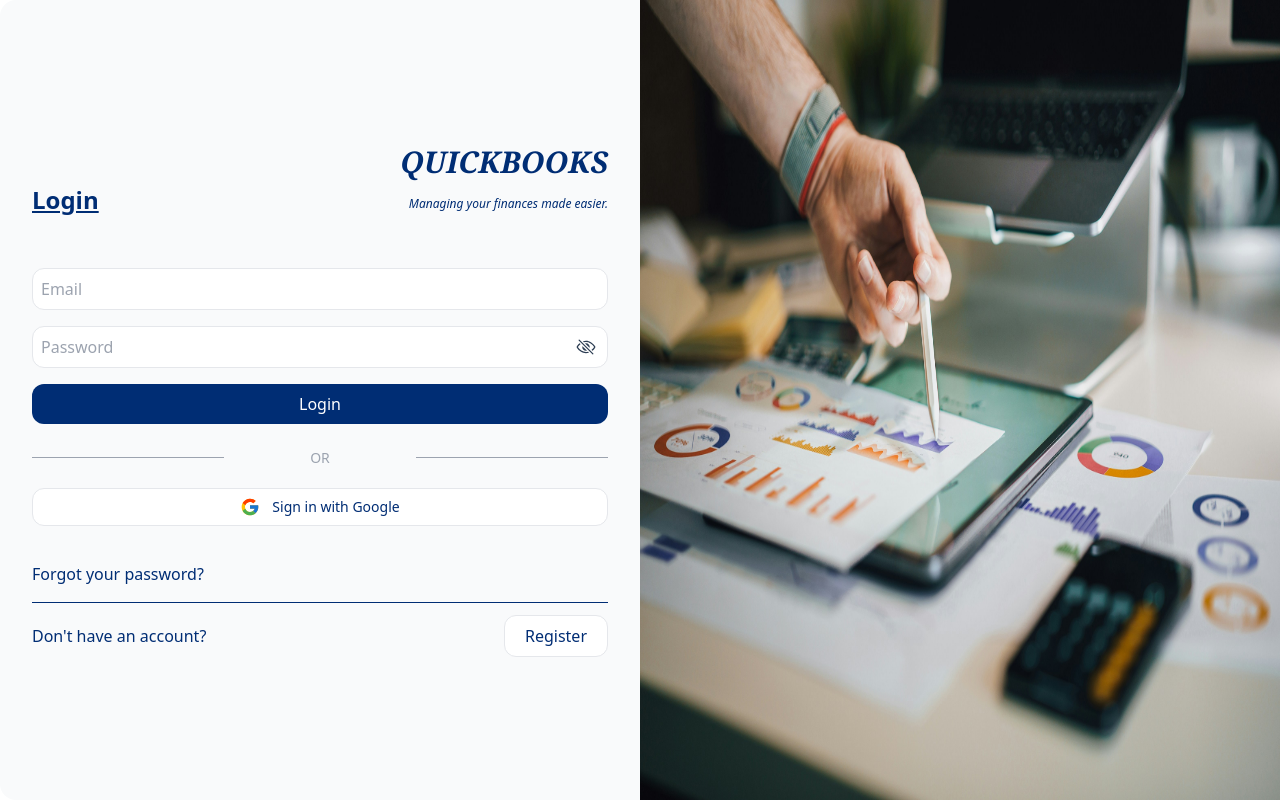
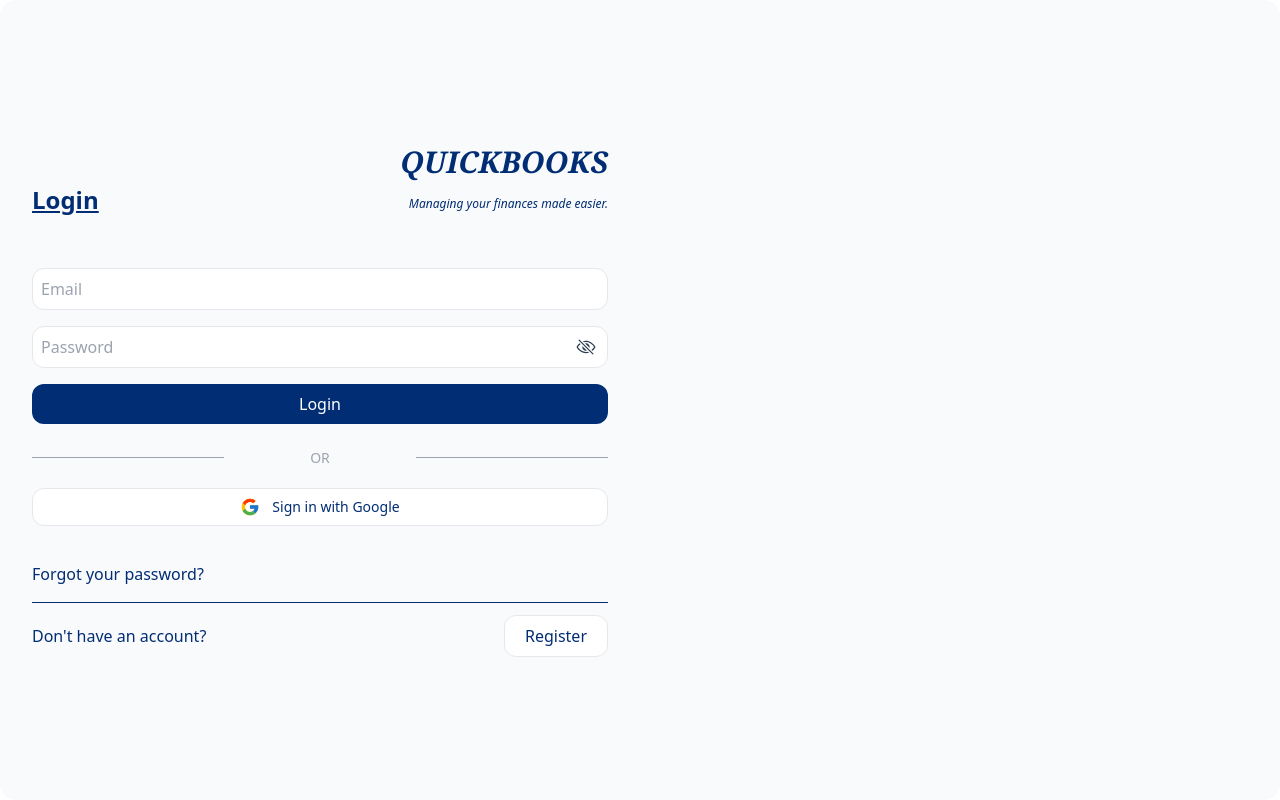
Before and after one commit to ugbeadie/QuickBooks, a React (Vite) app: page /login in a window 1280 px wide. Built offline with nearby package versions, Linux system fonts and the light colour scheme; no server answers.

Commit message:
improve folder structure

```diff
--- a/src/components/ForgotPassword.jsx
+++ b/src/components/Pages/ForgotPassword.jsx
@@ -1,6 +1,6 @@
 import { sendPasswordResetEmail } from "firebase/auth";
 import React from "react";
-import { auth } from "../config/firebase";
+import { auth } from "../../config/firebase";
 
 const ForgotPassword = () => {
   e.preventDefault();
--- a/src/components/HomePage.jsx
+++ b/src/components/Pages/HomePage.jsx
@@ -1,5 +1,5 @@
 import { Link } from "react-router-dom";
-import { useGetUserInfo } from "../hooks/useGetUserInfo";
+import { useGetUserInfo } from "../../hooks/useGetUserInfo";
 
 const HomePage = () => {
   const { userIsAuthenticated, email } = useGetUserInfo();
--- a/src/components/Login.jsx
+++ b/src/components/Pages/Login.jsx
@@ -1,11 +1,11 @@
 import { Link, useNavigate, Navigate } from "react-router-dom";
 import { useState } from "react";
 import { signInWithEmailAndPassword, signInWithPopup } from "firebase/auth";
-import { auth, googleProvider } from "../config/firebase";
-import { useGetUserInfo } from "../hooks/useGetUserInfo";
+import { auth, googleProvider } from "../../config/firebase";
+import { useGetUserInfo } from "../../hooks/useGetUserInfo";
 import { IoEyeOutline, IoEyeOffOutline } from "react-icons/io5";
 import { FcGoogle } from "react-icons/fc";
-import image from "../assets/jakub-zerdzicki-ykgLX_CwtDw-unsplash.jpg";
+// import image from "../assets/jakub-zerdzicki-ykgLX_CwtDw-unsplash.jpg";
 
 const Login = () => {
   const [email, setEmail] = useState("");
@@ -153,7 +153,7 @@
         </div>
 
         <div className="hidden w-1/2 md:block ">
-          <img className="h-screen w-full" src={image} />
+          {/* <img className="h-screen w-full" src={image} /> */}
         </div>
       </section>
     </>
--- a/src/components/ProtectedRoute.jsx
+++ b/src/components/Pages/ProtectedRoute.jsx
@@ -1,6 +1,6 @@
 import { useContext } from "react";
 import { Navigate } from "react-router-dom";
-import { userAuthContext } from "../Context";
+import { userAuthContext } from "../../Context";
 
 const ProtectedRoute = ({ children }) => {
   let { user } = useContext(userAuthContext);
--- a/src/components/SignUp.jsx
+++ b/src/components/Pages/SignUp.jsx
@@ -1,9 +1,9 @@
 import { Link, useNavigate } from "react-router-dom";
 import { useState } from "react";
 import { createUserWithEmailAndPassword } from "firebase/auth";
-import { auth } from "../config/firebase";
+import { auth } from "../../config/firebase";
 import { IoEyeOutline, IoEyeOffOutline } from "react-icons/io5";
-import image from "../assets/jakub-zerdzicki-ykgLX_CwtDw-unsplash.jpg";
+// import image from "../assets/jakub-zerdzicki-ykgLX_CwtDw-unsplash.jpg";
 
 const SignUp = () => {
   const [email, setEmail] = useState("");
@@ -112,7 +112,7 @@
         </div>
 
         <div className="md:block hidden w-1/2 ">
-          <img className=" h-screen w-full" src={image} />
+          {/* <img className=" h-screen w-full" src={image} /> */}
         </div>
       </section>
     </>
```
Also changed, not shown: src/App.jsx (+5 -5 lines), src/components/Pages/MainMenu.jsx (renamed from src/components/MainMenu.jsx, +7 -7 lines).
